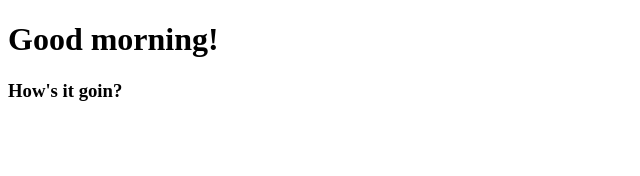
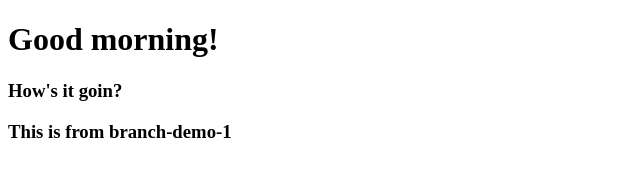
Before and after one commit to mlboczar/github-demo-2, a plain HTML site: page index.html in a window 1280 px wide. Shown: the whole page, without its empty margins (0-640 px from the left). Drawn offline with Linux system fonts and the light colour scheme.

Commit message:
Added header with branch demo text

```diff
--- a/index.html
+++ b/index.html
@@ -8,5 +8,6 @@
 <body>
     <h1>Good morning!</h1>
     <h3>How's it goin?</h3>
+    <h3>This is from branch-demo-1</h3>
 </body>
 </html>
```
